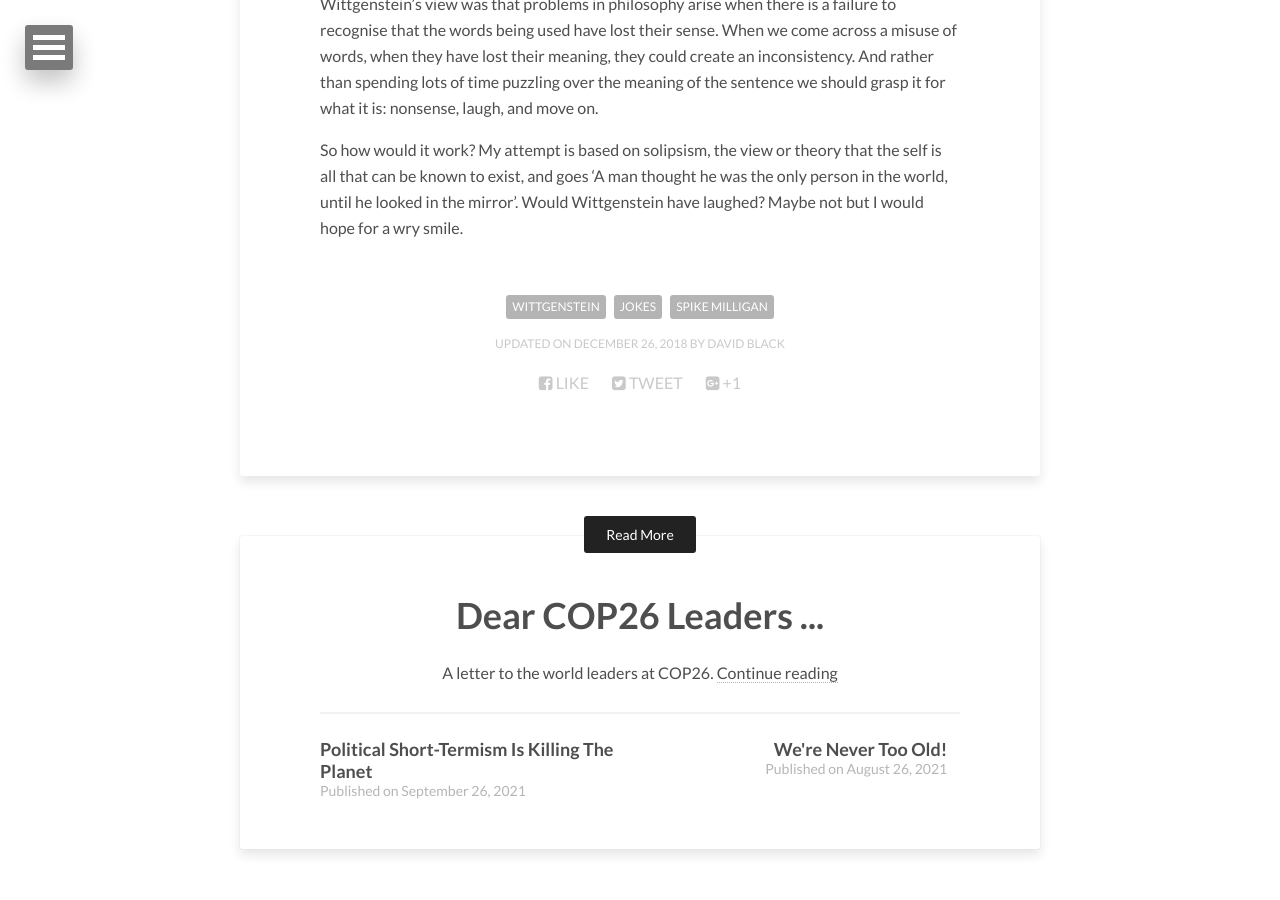
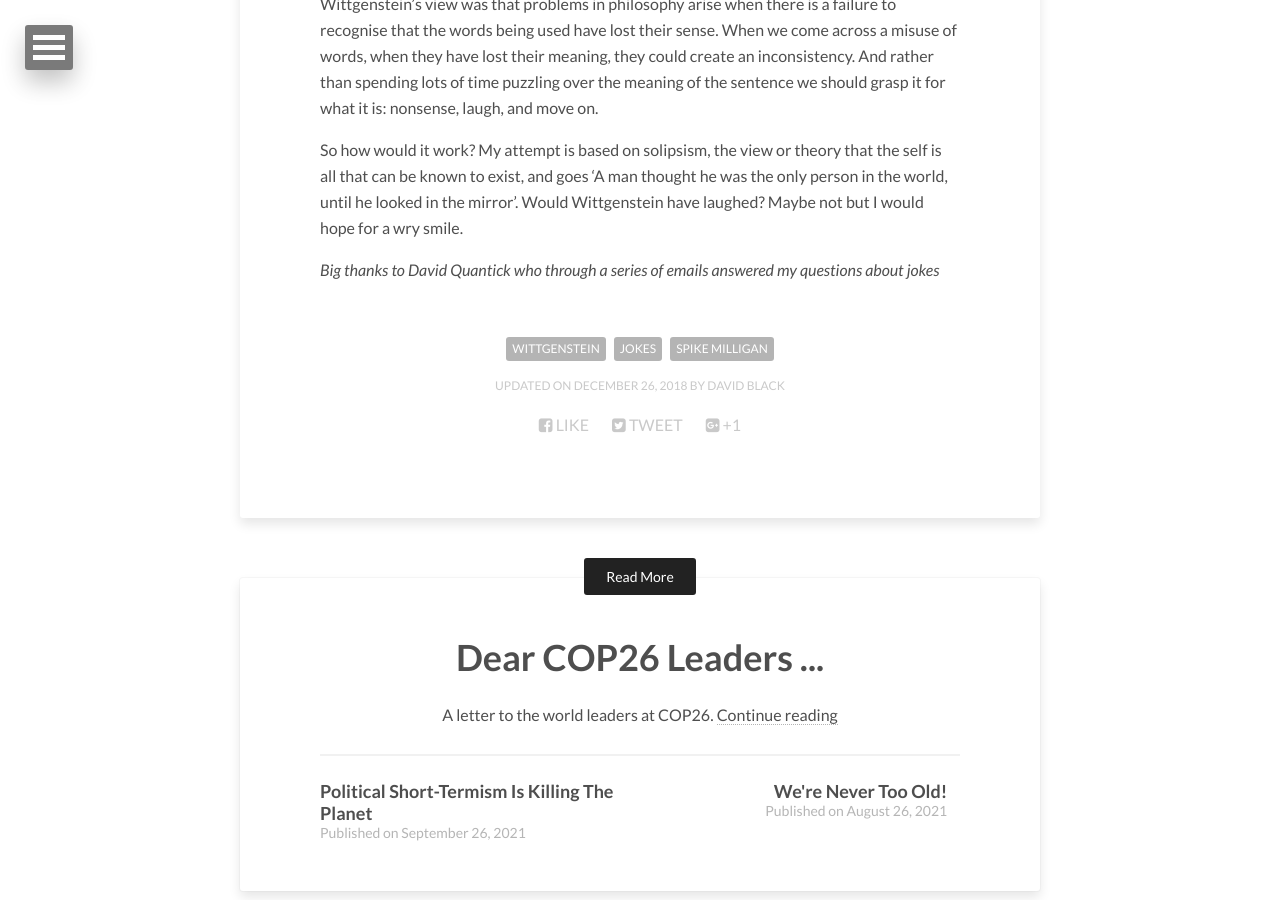
Before and after one commit to dtinblack/dtinblack.github.io, a Jekyll site: the page built from _posts/2018-12-26-philosophy-and-jokes.md, in a window 1280 px wide and 900 px high, scrolled down 1503 px. Built offline with Jekyll 4.4.1, drawn with Linux system fonts in a browser that asks for light colours; nearby versions of some CDN libraries.

Commit message:
added footnote

```diff
--- a/_posts/2018-12-26-philosophy-and-jokes.md
+++ b/_posts/2018-12-26-philosophy-and-jokes.md
@@ -24,3 +24,5 @@ Early in his life Wittgenstein read the philosophical works of Schopenhauer whic
 Wittgenstein’s view was that problems in philosophy arise when there is a failure to recognise that the words being used have lost their sense. When we come across a misuse of words, when they have lost their meaning, they could create an inconsistency. And rather than spending lots of time puzzling over the meaning of the sentence we should grasp it for what it is: nonsense, laugh, and move on.
 
 So how would it work? My attempt is based on solipsism, the view or theory that the self is all that can be known to exist, and goes 'A man thought he was the only person in the world, until he looked in the mirror’. Would Wittgenstein have laughed? Maybe not but I would hope for a wry smile.
+
+<i>Big thanks to [David Quantick](https://en.wikipedia.org/wiki/David_Quantick) who through a series of emails answered my questions about jokes</i>
```
Also changed, not shown: images/features/pointless-mathematics.jpg (added), 1 other file.
